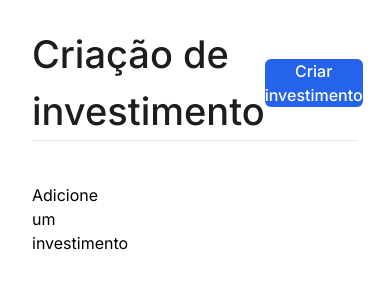
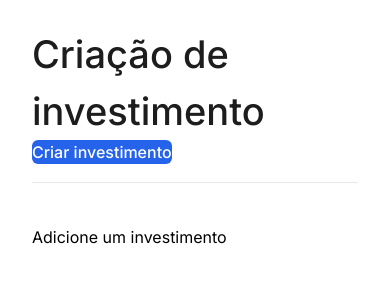
Before and after one commit to Otavin23/Investment, a Next.js app: page / in a window 390 px wide. Shown: the top 300 px of the page. Built offline with nearby package versions, Linux system fonts and the light colour scheme.

Commit message:
responsive

```diff
--- a/src/app/investment/details/[name]/page.tsx
+++ b/src/app/investment/details/[name]/page.tsx
@@ -34,11 +34,12 @@ const MyPage = ({ params: { name } }: IProps) => {
         ) : (
           find.map((investment) => (
             <>
-              <header className="flex justify-between items-center ">
-                <h1 className="font-medium text-primary max-w-[600px] text-title-md2 ">
+              <header className="flex flex-col justify-between items-center tabletmd:flex-row">
+                <h1 className="font-medium text-primary max-w-[600px] text-title-md2 text-center xsm:text-normal">
                   Informações de investimento
                 </h1>
-                <div className="flex items-center">
+
+                <div className="flex flex-col items-center xsm:flex-row">
                   <span
                     className="mr-4.5 text-secondary font-medium underline decoration-1
 "
--- a/src/app/page.tsx
+++ b/src/app/page.tsx
@@ -21,7 +21,7 @@ export default function Home() {
     <>
       <main className="my-6.5">
         <div className="container">
-          <section className="flex items-center justify-between border-b-[1px] border-b-[rgba(29, 29, 29, 0.04)]">
+          <section className="flex flex-col items-start justify-between xsm:flex-row xsm:items-center pb-4.5 border-b-[1px] border-b-[rgba(29, 29, 29, 0.04)]">
             <h1 className="font-medium text-primary text-title-lg">
               Criação de investimento
             </h1>
@@ -38,7 +38,7 @@ export default function Home() {
           </section>
 
           <section className="">
-            <div className="grid grid-cols-4 gap-4 mt-10.5">
+            <div className="grid grid-cols-1 gap-4 mt-10.5  xsm:grid-cols-2 tabletmd:grid-cols-3 desktop:grid-cols-4">
               {data.length <= 0 ? (
                 <h1>Adicione um investimento</h1>
               ) : (
--- a/tailwind.config.ts
+++ b/tailwind.config.ts
@@ -20,6 +20,7 @@ const config: Config = {
       lg: "990px",
       xsm: "550px",
       tablet: "725px",
+      tabletmd: "990px",
       desktop: "1366px",
       desktopMD: "1450px",
       desktopMini: "1024px",
```
